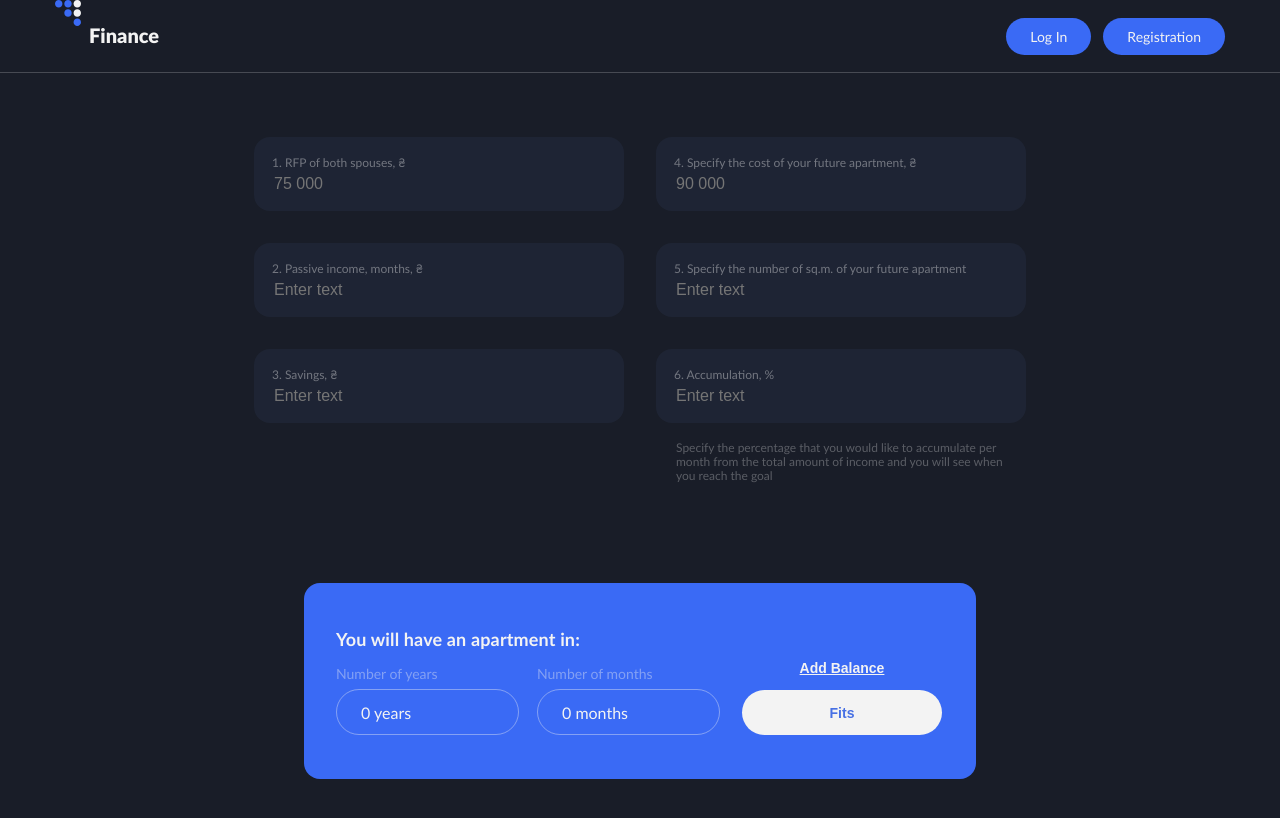
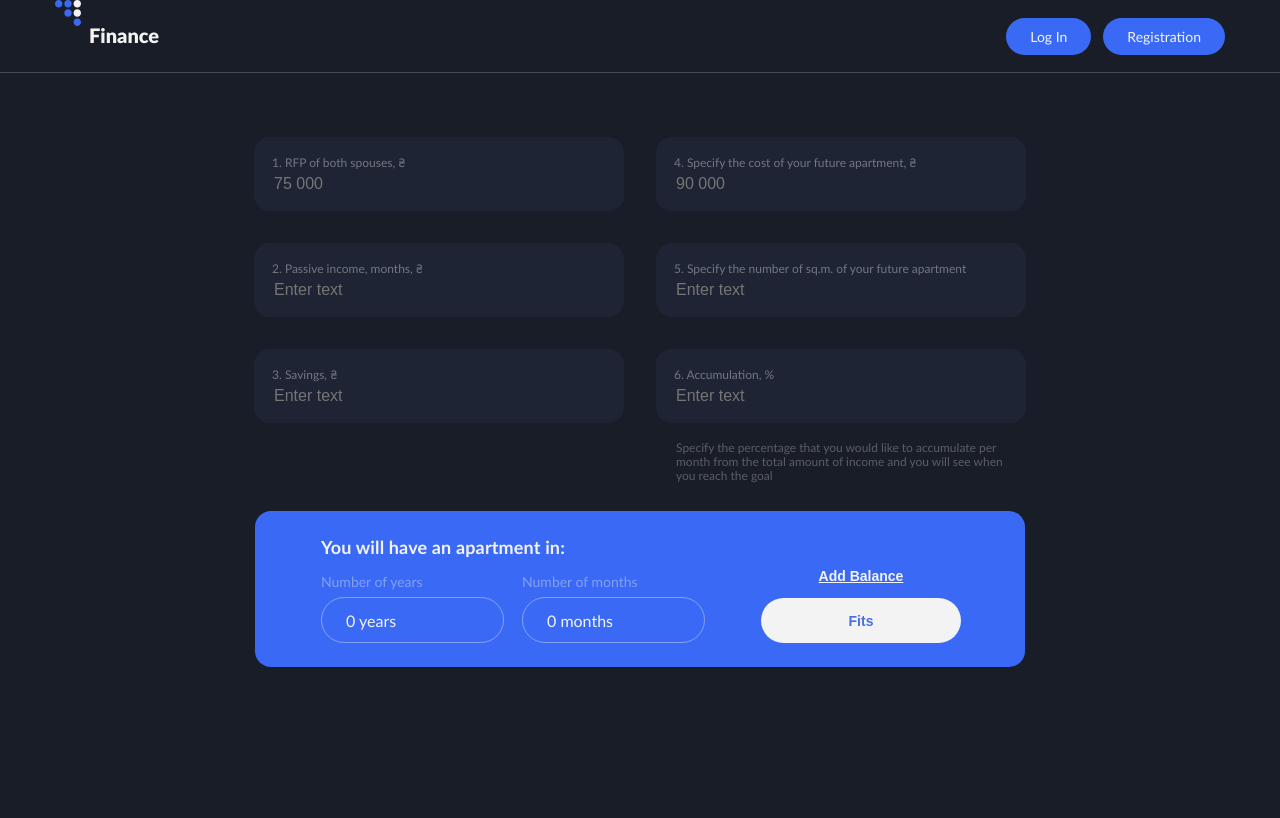
Before and after one commit to SolusBlade/ITD-React-project, a React (Create React App) app: page /plan in a window 1280 px wide. Shown: the top 818 px of the page. Built offline with nearby package versions, Linux system fonts and the light colour scheme; a web font is replaced by a local one.

Commit message:
create ResultForm design for desktop

```diff
--- a/src/components/InputForm/InputForm.module.scss
+++ b/src/components/InputForm/InputForm.module.scss
@@ -32,14 +32,11 @@
 
 .input {
   padding-top: 4px;
-
+  width: 100%;
+  font-size: 16px;
+  line-height: 19px;
+  color: #f3f3f3;
   background: transparent;
   border: none;
   outline: none;
-
-  font-size: 16px;
-  line-height: 19px;
-  color: #f3f3f3;
-
-  width: 100%;
 }
--- a/src/components/PlanInputsList/PlanInputsList.module.scss
+++ b/src/components/PlanInputsList/PlanInputsList.module.scss
@@ -2,9 +2,9 @@
   display: flex;
   flex-direction: column;
   flex-wrap: wrap;
-  gap: 18px;
   justify-content: center;
   align-content: center;
+  gap: 18px;
   margin-bottom: 4px;
   margin-top: 50px;
 
@@ -17,18 +17,12 @@
 .p {
   margin-left: auto;
   margin-bottom: 64px;
-
   width: 329px;
   height: 42px;
-
   font-weight: 400;
   font-size: 12px;
   line-height: 14px;
-
   color: rgba(243, 243, 243, 0.3);
-
-  @media screen and (max-width: 767px) {
-  }
 
   @media screen and (min-width: 768px) {
     margin-bottom: 100px;
@@ -36,5 +30,6 @@
 
   @media screen and (min-width: 1280px) {
     margin-right: 220px;
+    margin-bottom: 28px;
   }
 }
--- a/src/components/ResultForm/ResultForm.module.scss
+++ b/src/components/ResultForm/ResultForm.module.scss
@@ -1,27 +1,24 @@
 .box {
   margin-bottom: 60px;
   padding: 40px;
-
   width: 343px;
   height: 388px;
-
   background: #3a6af5;
   border-radius: 16px;
-
-  @media screen and (max-width: 767px) {
-  }
 
   @media screen and (min-width: 768px) {
     position: relative;
     margin-left: auto;
     margin-right: auto;
-
+    padding: 44px 32px;
     width: 672px;
     height: 196px;
-    padding: 44px 32px;
   }
 
   @media screen and (min-width: 1280px) {
+    width: 770px;
+    height: 156px;
+    padding: 24px 66px;
   }
 }
 
@@ -31,45 +28,26 @@
   font-size: 18px;
   line-height: 24px;
   letter-spacing: 0.15px;
-
   color: #f3f3f3;
-
-  @media screen and (max-width: 767px) {
-  }
 
   @media screen and (min-width: 768px) {
     display: inline-block;
     padding-bottom: 14px;
     width: 245px;
   }
-
-  @media screen and (min-width: 1280px) {
-  }
 }
 
 .list {
-  @media screen and (max-width: 767px) {
-  }
-
   @media screen and (min-width: 768px) {
     display: flex;
-  }
-
-  @media screen and (min-width: 1280px) {
   }
 }
 
 .item {
-  @media screen and (max-width: 767px) {
-  }
-
   @media screen and (min-width: 768px) {
     margin-right: 18px;
     width: 183px;
     height: 70px;
-  }
-
-  @media screen and (min-width: 1280px) {
   }
 }
 
@@ -78,41 +56,36 @@
     position: absolute;
     right: 33px;
     bottom: 44px;
-
     display: flex;
     flex-direction: column-reverse;
     justify-content: flex-end;
-
     height: 90px;
+  }
+  @media screen and (min-width: 1280px) {
+    right: 63px;
+    bottom: 24px;
   }
 }
 
 .text {
+  display: flex;
+  align-items: center;
   padding-bottom: 6px;
-
   font-weight: 400;
   font-size: 14px;
   line-height: 18px;
-
-  display: flex;
-  align-items: center;
-
   color: rgba(243, 243, 243, 0.4);
 }
 
 .res {
-  margin-bottom: 18px;
-
   display: flex;
   flex-direction: row;
   align-items: center;
+  margin-bottom: 18px;
   padding: 14px 0px 14px 24px;
   gap: 10px;
-
   width: 100%;
-
   height: 46px;
-
   border: 1px solid rgba(243, 243, 243, 0.4);
   border-radius: 28px;
 }
@@ -121,45 +94,34 @@
   cursor: pointer;
   width: 247px;
   height: 46px;
-
   color: #4770e4;
   background: #f3f3f3;
   border-radius: 60px;
-
   font-weight: 700;
   font-size: 14px;
   line-height: 20px;
   border: none;
-
   text-align: center;
 
   @media screen and (min-width: 768px) {
     width: 200px;
-  }
-
-  @media screen and (min-width: 1280px) {
   }
 }
 
 .buttonBalance {
   width: 247px;
   height: 46px;
-
-  cursor: pointer;
   font-weight: 700;
   font-size: 14px;
   line-height: 20px;
   text-align: center;
   text-decoration-line: underline;
-
   color: #f3f3f3;
   background-color: inherit;
   border: none;
+  cursor: pointer;
 
   @media screen and (min-width: 768px) {
     width: 200px;
   }
-
-  @media screen and (min-width: 1280px) {
-  }
 }
```
